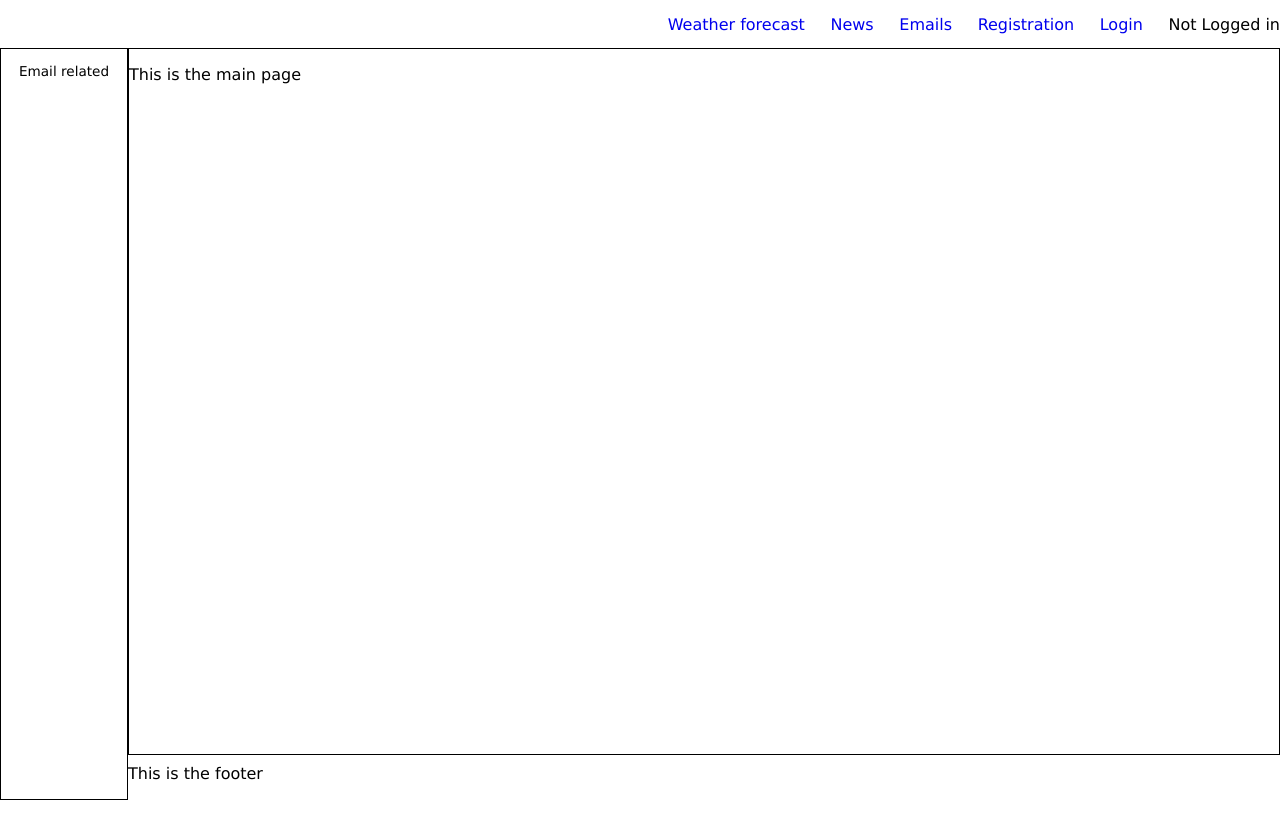
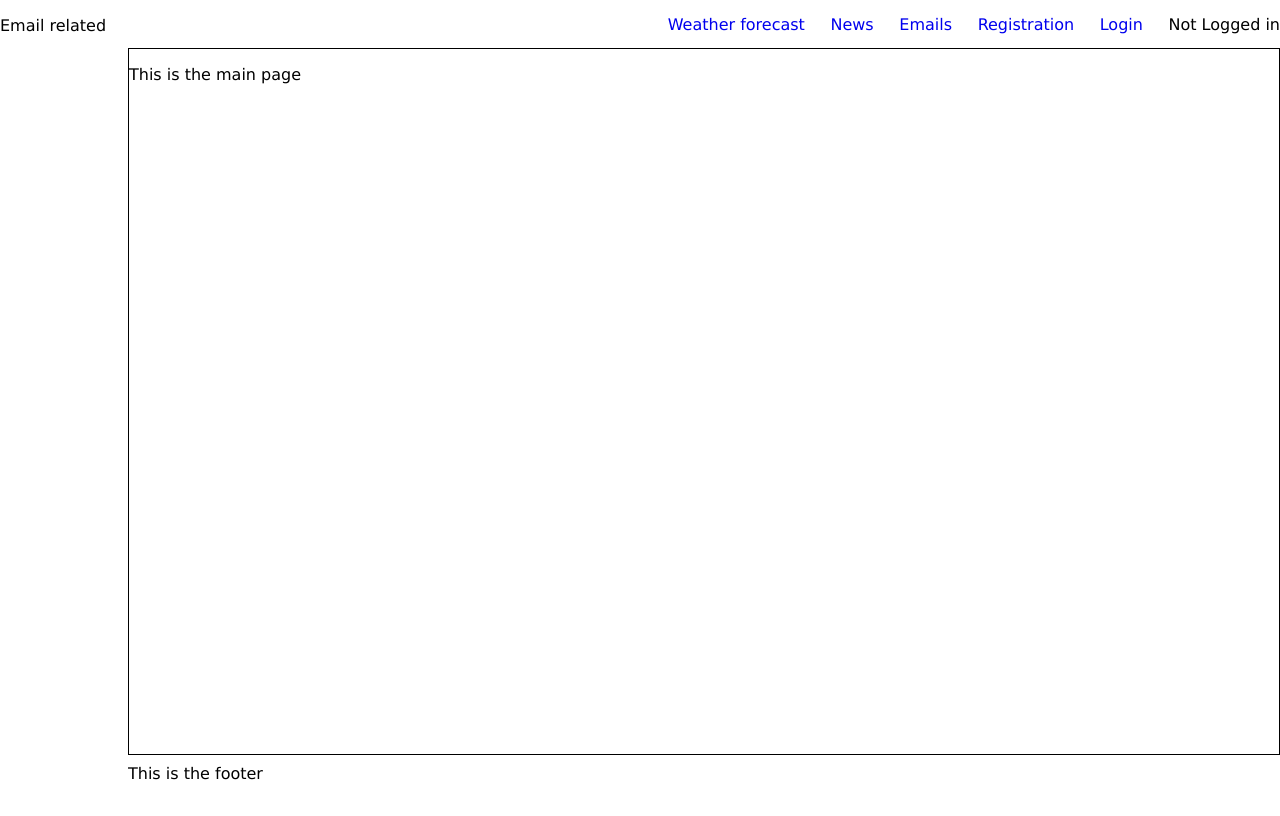
Before and after one commit to SzoBa/home-office-frontend, a React (Create React App) app: page / in a window 1280 px wide. Built offline with nearby package versions, Linux system fonts and the light colour scheme; no server answers.

Commit message:
Add hide navbar when not mail page

```diff
--- a/src/Sass/core/_reset.scss
+++ b/src/Sass/core/_reset.scss
@@ -16,3 +16,8 @@ body,
 a {
   text-decoration: none;
 }
+
+.hide {
+  visibility: hidden;
+  display: none;
+}
--- a/src/Sass/layout/_navbar.scss
+++ b/src/Sass/layout/_navbar.scss
@@ -1,4 +1,4 @@
-#navbar_container {
+#navbar_container_open {
   @include flexSetup(left, center, column);
   @include fixedPositionSetup(0, 6%, 10%, 94%);
   min-height: 89%;
@@ -32,3 +32,7 @@
     flex-direction: column; //purely for testing
   }
 }
+
+#navbar_container_close {
+  @include fixedPositionSetup(0, 6%, 0, 94%);
+}
--- a/src/Sass/pages/_main.scss
+++ b/src/Sass/pages/_main.scss
@@ -1,5 +1,5 @@
 #main_page_container {
-  @include contentContainerSetup(94%, 0 0 0 10%, left);
+  @include contentContainerSetup(94%, 0 0 0 0, left);
   border: 1px solid black;
 
   // display: inline-block;
--- a/src/components/layout/Navbar.js
+++ b/src/components/layout/Navbar.js
@@ -1,8 +1,12 @@
 import React from "react";
+import { useLocation } from "react-router-dom";
 
 const Navbar = (props) => {
   return (
-    <div id="navbar_container">
+    <div
+      id="navbar_container_open"
+      className={useLocation().pathname === "/email" ? "" : "hide"}
+    >
       <p>Email related</p>
     </div>
   );
```
